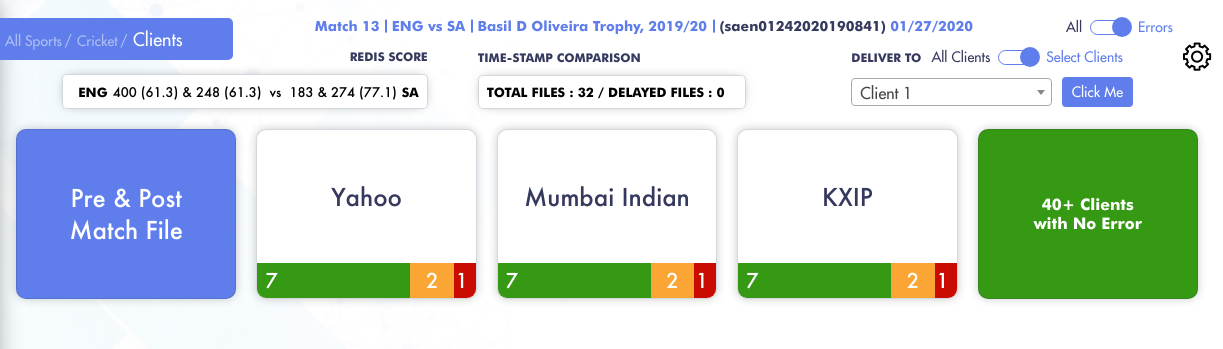
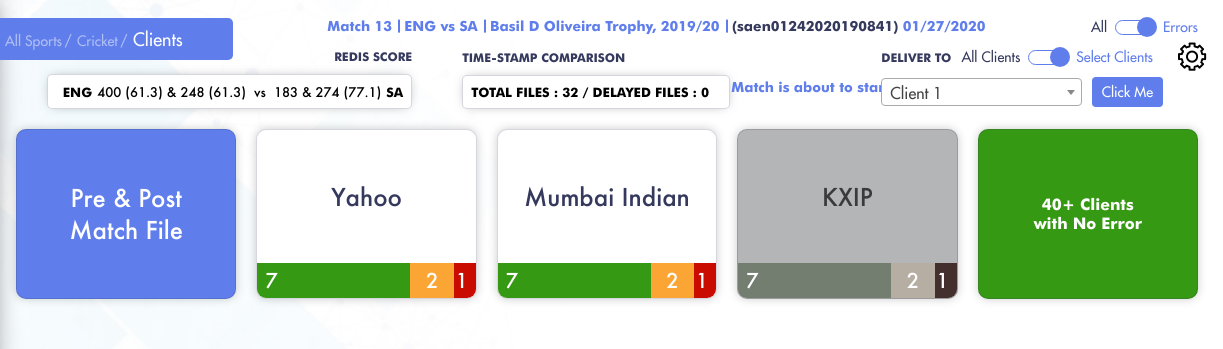
Before and after one commit to priyanka-j-patil/feed-notification, a website: page static-html/client-error.html in a window 1280 px wide. Shown: the top 349 px of the page, 57-1280 px from the left. Drawn offline with nearby package versions, Linux system fonts and the light colour scheme; files whose address does not match are found by name.

Commit message:
17julychnages

```diff
--- a/scss/reuse-module/_header.scss
+++ b/scss/reuse-module/_header.scss
@@ -378,7 +378,8 @@
                     align-items: center;
                     justify-content: center;
                     margin-right: 240px;
-                    margin-left: -240px;
+                    // margin-left: -240px;
+                    margin-left: -296px;
                     /* @media screen and (max-width: $media-desktop-min) {
                         margin: 0 -70px;
                     } */
@@ -605,7 +606,8 @@
 
         .si-selectClineBox {
             position: absolute;
-            right: 80px;
+            // right: 80px;
+            right: 50px;
             top: 30px;
             padding: 0px 10px;
             @media screen and (max-width: $media-desktop-min) and (min-width : $media-desktop-small-min) {
@@ -646,14 +648,16 @@
             }
         }
         .si-coverset{
-            position: relative;
+            top: 26px;
+            right: 20px;
+            position: absolute;
             width: 25px;
             height: 25px;
             cursor: pointer;
             min-width: 25px;
         .si-setting {
             position: absolute;
-            top: 26px;
+            // top: 26px;
 
             &:hover {
                 &:after {
@@ -682,6 +686,19 @@
             }
         }
     }
+    .si-mstatus{
+        position: absolute;
+        right: 26%;
+        top: 61px;
+        padding: 0px 10px;
+        text-align: center;
+        word-break: break-all;
+        width: 15%;
+        font-size: 14px;
+        font-family: $bold_font-family_primary;
+        font-weight:$bold_font-weight;
+        color:$client-primary-color;
+    }
     }
 
 }
--- a/static-html/client-error.html
+++ b/static-html/client-error.html
@@ -186,6 +186,7 @@
                                                     </div>
                                                 </div>
                                             </div>
+
                                         </div>
                                         <div class="si-header__right">
                                             <div class="si-toggleSwitch">
@@ -197,6 +198,7 @@
                                                 <label class="active">Errors</label>
                                             </div>
                                         </div>
+                                        <div class="si-mstatus"><span>Match is about to start</span></div>
                                         <div class="si-selectClineBox">
                                             <div class="si-selectClineBox__top">
                                                 <span class="si-title">Deliver To</span>
@@ -268,7 +270,7 @@
                                                             </div>
                                                         </div>
                                                         <div class="si-card ">
-                                                            <div class="si-card__box">
+                                                            <div class="si-card__box si-disable">
                                                                 <div class="si-card__top">
                                                                     <span>KXIP</span>
                                                                 </div>
```
Also changed, not shown: static-html/checklist-popup.html (+0 -1 lines), static-html/dashboard-popup.html (+5 -4 lines), css/main.css, 2 other files.
